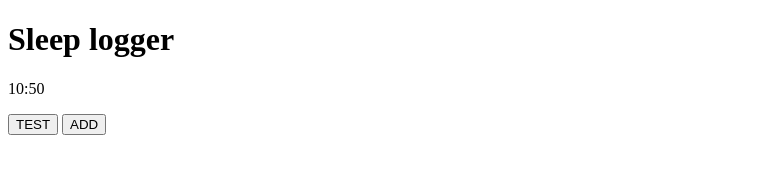
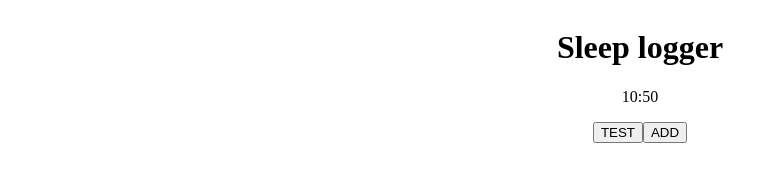
Before and after one commit to avicndugu/activity-logger, a plain HTML site: page index.html in a window 1280 px wide. Both pictures are taken after a click on the button "TEST". Shown: the whole page, without its empty margins (0-778 px from the left). Drawn offline with Linux system fonts and the light colour scheme.

Commit message:
Added: styling for landing page and removed bug that recorded while display button was clicked

```diff
--- /dev/null
+++ b/chart-view.css
@@ -0,0 +1,3 @@
+#test {
+	display:none;
+}
--- a/index.html
+++ b/index.html
@@ -6,11 +6,18 @@
 	<script type="text/javascript" src="Chart.bundle.js"></script>
 </head>
 <body>
-	<h1 id="activity">Sleep logger</h1>
-	<p id="time-display"></p>
-	<!-- <button id="recorder">Start</button> -->
-	<button id="test">TEST</button>
-	<button id="adding">ADD</button>
+	<div class="container">
+		<div class="heading">
+			<h1 id="activity">Sleep logger</h1>
+			<p id="time-display"></p>
+		</div>
+		<div class="buttons">
+			<!-- <button id="recorder">Start</button> -->
+			<button id="test">TEST</button>
+			<button id="adding">ADD</button>
+		</div>
+
+	</div>
 	<!-- <button id="graph">GRAPH</button> -->
 	<!-- <canvas id="myChart" width="400" height="400"></canvas> -->
 	<!-- <button id="update">REfresh</button> -->
--- a/main.css
+++ b/main.css
@@ -1,3 +1,30 @@
-/*#myChart {
-	display:none;
-}*/
+.container{
+	display:flex;
+	flex-direction:column;
+	width:100%;
+	height:100%;
+	align-items: center;
+	/*margin-left:auto;*/
+
+	/*position:absolute;
+	top:50%;
+	left:50%;
+	width:50%;
+	height:50%;*/
+}
+
+/*	width: 50%;
+    height: 50%;*/
+
+.heading {
+	/*display:flex;*/
+	/*margin-left:auto;*/
+	/*margin-right:auto;*/
+}
+
+.buttons{
+	display:flex;
+	flex-direction:row;
+	/*margin-right:auto;*/
+	/*margin-left:auto;*/
+}
--- a/main.js
+++ b/main.js
@@ -5,7 +5,21 @@ var dateLogging= new Array();
 var log= [];
 var dLog=[];
 
-// console.log(timeDisplay);
+
+if (localStorage.key(0)==='dateLogger'){
+	log=JSON.parse(localStorage.getItem('timeLogger'));
+	timeLogger=JSON.stringify(log);
+	localStorage.setItem('timeLogger',timeLogger);
+	// alert(1);
+} else {
+	// alert(2);
+}
+
+if (localStorage.key(0)==='dateLogger'){
+		dLog=JSON.parse(localStorage.getItem('dateLogger'));
+		dateLogger=JSON.stringify(dLog);
+		localStorage.setItem('dateLogger',dateLogger);
+}
 // Generate the time, day and date string
 function allTimeLog() {
 	var d= new Date();
@@ -85,10 +99,15 @@ document.querySelector('#test').addEventListener('click',function(){
 	// console.log(allTimeLog());
 	timeStore(timeLog(allTimeLog()));
 	dateStore(dateLog(allTimeLog()));
-	timeDisplay.innerText=timeLog(allTimeLog());
+	timeDisplay.innerText=timeLog((allTimeLog()));
+	timeDisplay.style.textAlign="center";
+	// timeDisplay.style.a\lign="center";
+
 
 });
 document.querySelector('#adding').addEventListener('click', function(){
+	// timeStore(time);
+	// dateStore(date);
     window.location.href = "chart-view.html";
 });
 // document.querySelector("#graph").addEventListener("click",function(){
@@ -134,6 +153,7 @@ function dataSortEven(sto) {
 // When draw graph is called it captures and stores the current data of end time for display on graph
 
 function dataSortOdd(stoT,stoD) {
+	// console.log(dLog);
 	// console.log(log);
 	// console.log(timeLogging);
 	var endTimes= new Array();
```
Also changed, not shown: chart-view.html (+1 -0 lines), finalchart.js (+7 -4 lines), Feature-list.txt.
